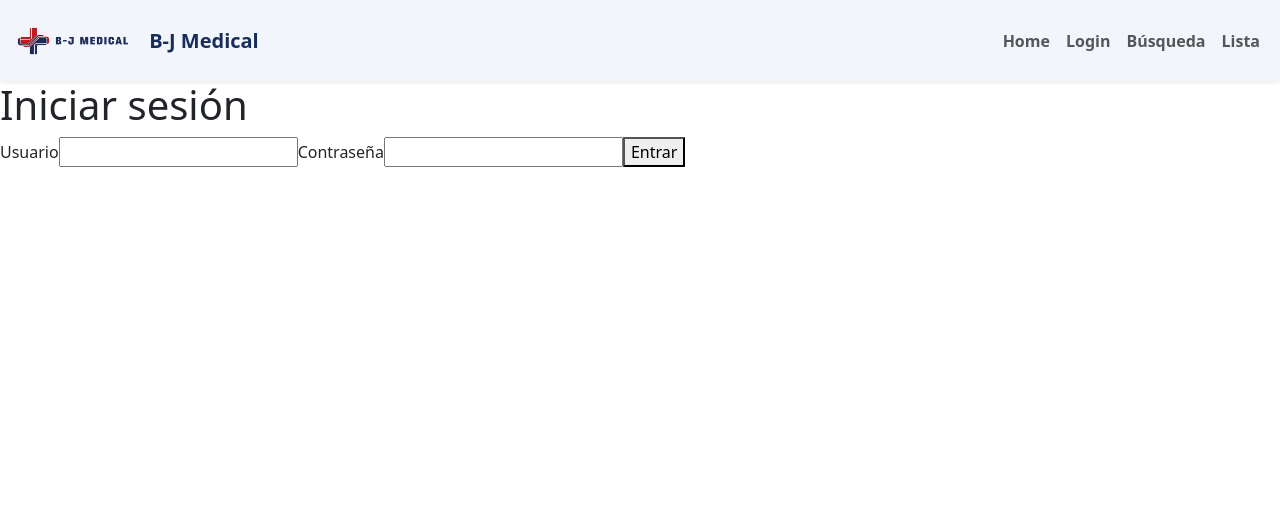
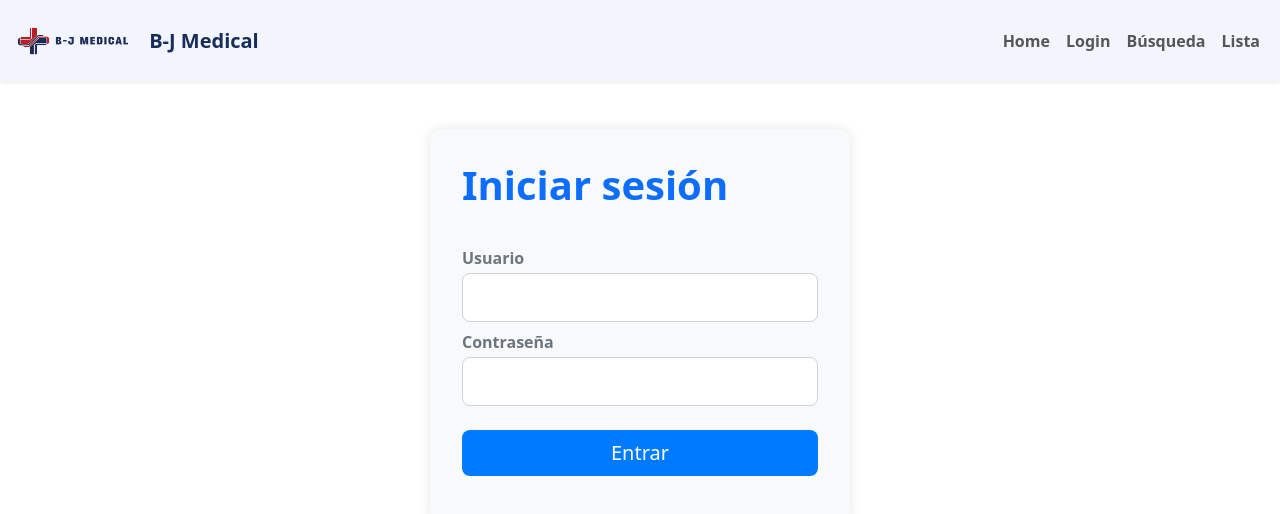
Before and after one commit to Kiddgoby/Frontend-Enfermer-a, an Angular app: page /login in a window 1280 px wide. Shown: the top 514 px of the page. Built offline with nearby package versions, Linux system fonts and the light colour scheme.

Commit message:
login con css

```diff
--- a/src/app/login/login.css
+++ b/src/app/login/login.css
@@ -0,0 +1,81 @@
+/* Contenedor del login */
+.login-container {
+    max-width: 420px;
+    margin: 3rem auto;
+    padding: 2rem;
+    background-color: #f8f9fa; /* Misma estética que horarios-container */
+    border-radius: 12px;
+    box-shadow: 0 0 12px rgba(0, 0, 0, 0.1);
+}
+
+/* Título */
+.login-container h1 {
+    margin-bottom: 1.8rem;
+}
+
+/* Etiquetas */
+.login-container label p {
+    margin: 0.5rem 0 0.2rem;
+    color: #6c757d; /* Gris secundario */
+}
+
+/* Inputs */
+.login-container input {
+    width: 100%;
+    padding: 0.75rem;
+    border-radius: 8px;
+    border: 1px solid #ced4da;
+    font-size: 0.95rem;
+    transition: border-color 0.2s ease-in-out;
+}
+
+.login-container input:focus {
+    border-color: #007bff;
+    outline: none;
+}
+
+/* Botón */
+.login-container button {
+    width: 100%;
+    margin-top: 1.5rem;
+    padding: 0.7rem;
+    background-color: #007bff;
+    border: none;
+    border-radius: 8px;
+    color: white;
+    cursor: pointer;
+    transition: background-color 0.25s;
+    display: flex;
+    justify-content: center;
+    align-items: center;
+}
+
+.login-container button:hover {
+    background-color: #0056b3;
+}
+
+/* Texto del botón */
+.login-container button h2 {
+    color: white;
+}
+
+/* Mensajes de estado */
+.success {
+    margin-top: 1rem;
+    color: #28a745; /* Verde éxito */
+    font-weight: bold;
+}
+
+.error {
+    margin-top: 1rem;
+    color: #dc3545; /* Rojo error */
+    font-weight: bold;
+}
+
+/* Responsive */
+@media (max-width: 768px) {
+    .login-container {
+        margin: 2rem;
+        padding: 1.5rem;
+    }
+}
--- a/src/app/login/login.html
+++ b/src/app/login/login.html
@@ -1,13 +1,13 @@
 <main class="login-container">
-  <h1>Iniciar sesión</h1>
+  <h1 class="fw-bold text-primary">Iniciar sesión</h1>
   <form (ngSubmit)="login()" #loginForm="ngForm">
-    <label for="username">Usuario</label>
+    <label for="username"><p class="fs-6 fw-semibold flex-grow-1">Usuario</p></label>
     <input type="text" id="username" name="username" [(ngModel)]="username" required />
 
-    <label for="password">Contraseña</label>
+    <label for="password"><p class="fs-6 fw-semibold flex-grow-1">Contraseña</p></label>
     <input type="password" id="password" name="password" [(ngModel)]="password" required />
 
-    <button type="submit">Entrar</button>
+    <button type="submit"><h2 class="h5 m-0">Entrar</h2></button>
   </form>
 
   <div [ngSwitch]="loginStatus">
```
